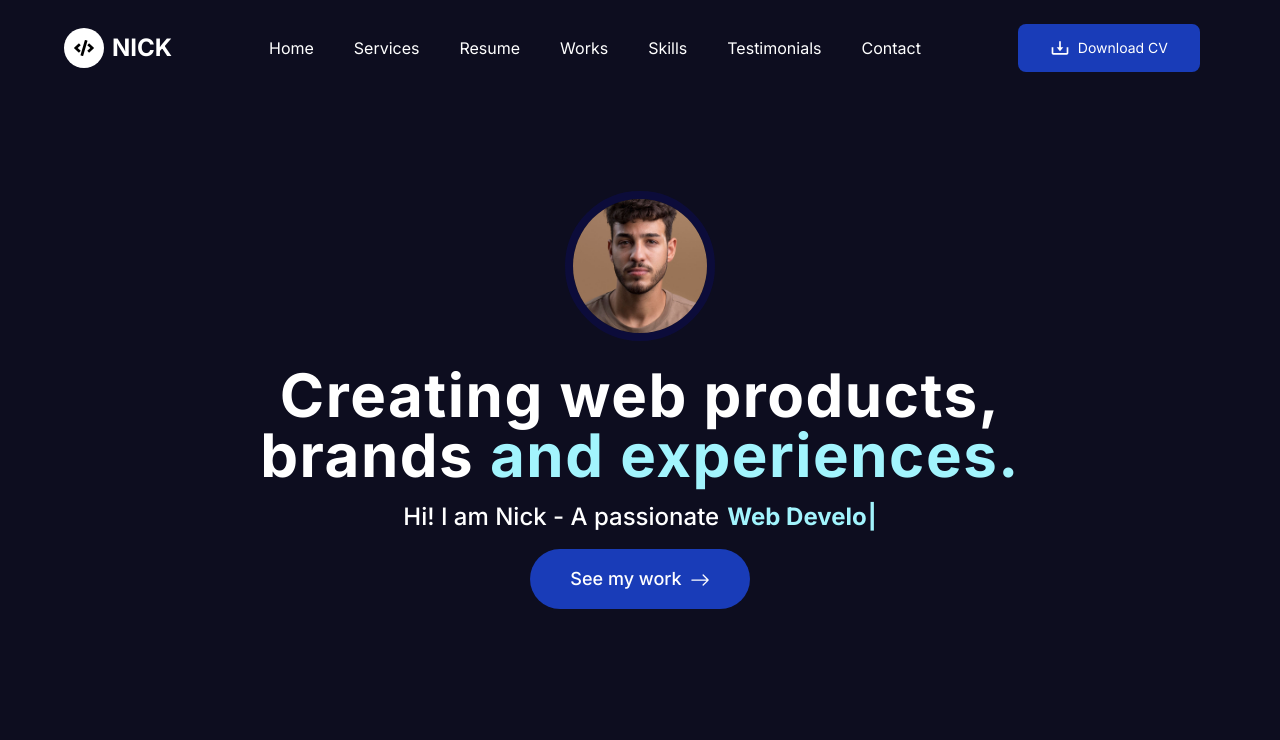
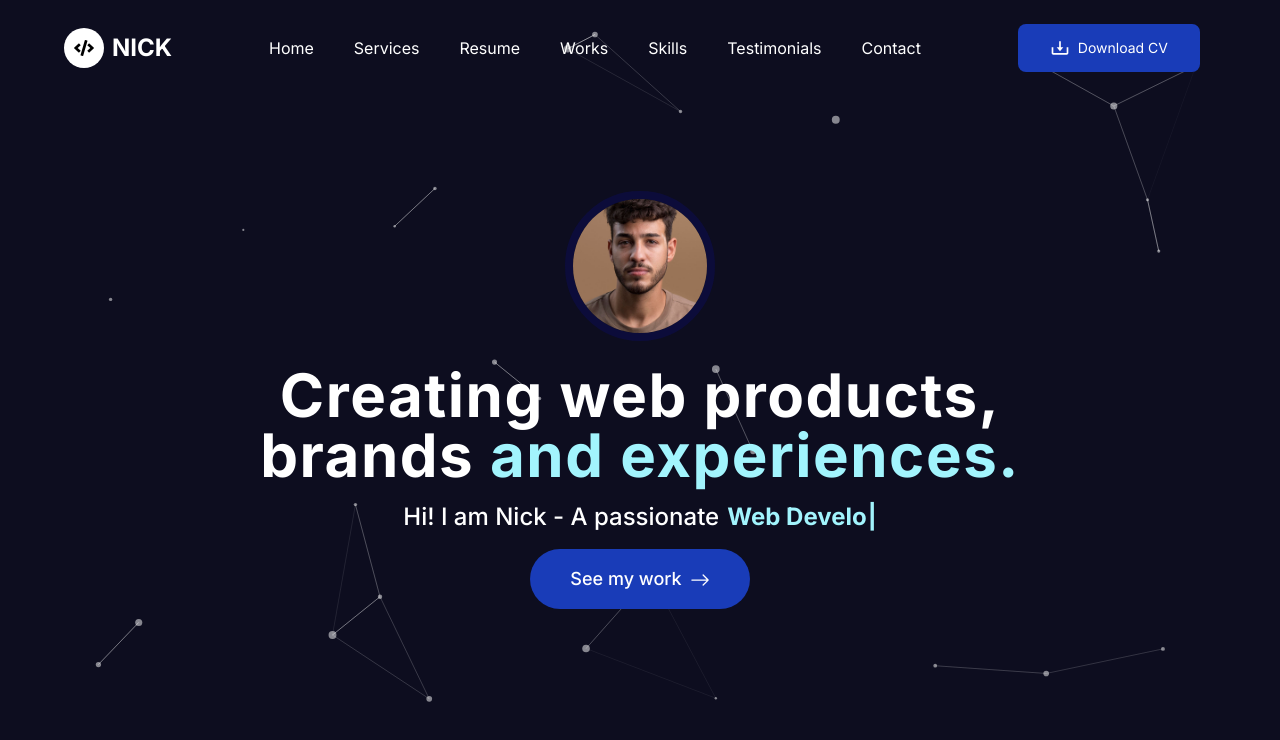
Before and after one commit to Nick-Salifu/web_portfolio, a Next.js app: page / in a window 1280 px wide. Shown: the top 740 px of the page. Built offline with nearby package versions, Linux system fonts and the light colour scheme.

Commit message:
added external libery, react pacticles to the hero section

```diff
--- a/components/Home/Hero/Hero.jsx
+++ b/components/Home/Hero/Hero.jsx
@@ -3,10 +3,12 @@
 import Image from "next/image"
 import Typerwriter from "typewriter-effect"
 import {BsArrowRight} from "react-icons/bs"
+import ParticlesHero from "./ParticleBackground"
 
 const Hero = () => {
   return (
     <div className="relative h-screen flex flex-col items-center justify-center text-white overflow-hidden">
+        <ParticlesHero />
         <div className="relative z-10 flex flex-col items-center">
             <Image src="/images/s1.jpg" alt="hero image" width={150} height={150} className="rounded-full border-8 border-[#0c0c48aa]" />
 
--- /dev/null
+++ b/components/Home/Hero/ParticleBackground.jsx
@@ -0,0 +1,84 @@
+// components/ParticlesHero.tsx
+"use client";
+
+import { useEffect, useMemo, useState } from "react";
+import Particles, { initParticlesEngine } from "@tsparticles/react";
+import { Container, ISourceOptions, MoveDirection, OutMode } from "@tsparticles/engine";
+import { loadSlim } from "@tsparticles/slim";
+
+// Need to install @tsparticles/react , @tsparticles/engine and @tsparticles/slim packages
+// npm install @tsparticles/react @tsparticles/engine @tsparticles/slim
+
+export default function ParticlesHero() {
+  const [init, setInit] = useState(false);
+
+  useEffect(() => {
+    initParticlesEngine(async (engine) => {
+      await loadSlim(engine);
+    }).then(() => {
+      setInit(true);
+    });
+  }, []);
+
+  const particlesLoaded = async (container) => {
+    console.log(container);
+  };
+
+  const options = useMemo(
+    () => ({
+      background: {
+        color: { value: "transparent" }, // Transparent for overlay use
+      },
+      fullScreen: {
+        enable: false,
+      },
+      fpsLimit: 60,
+      interactivity: {
+        events: {
+          onClick: { enable: true, mode: "push" },
+          onHover: { enable: true, mode: "repulse" },
+        },
+        modes: {
+          push: { quantity: 4 },
+          repulse: { distance: 100, duration: 0.4 },
+        },
+      },
+      particles: {
+        color: { value: "#ffffff" },
+        links: {
+          color: "#ffffff",
+          distance: 150,
+          enable: true,
+          opacity: 0.4,
+          width: 1,
+        },
+        move: {
+          direction: MoveDirection.none,
+          enable: true,
+          outModes: { default: OutMode.out },
+          speed: 2,
+        },
+        number: {
+          density: { enable: true, area: 800 },
+          value: 60,
+        },
+        opacity: { value: 0.5 },
+        shape: { type: "circle" },
+        size: { value: { min: 1, max: 4 } },
+      },
+      detectRetina: true,
+    }),
+    []
+  );
+
+  if (!init) return null;
+
+  return (
+    <Particles
+      id="tsparticles"
+      particlesLoaded={particlesLoaded}
+      options={options}
+      className="absolute inset-0 "
+    />
+  );
+}
--- a/package.json
+++ b/package.json
@@ -9,6 +9,9 @@
     "lint": "eslint"
   },
   "dependencies": {
+    "@tsparticles/engine": "^3.9.1",
+    "@tsparticles/react": "^3.0.0",
+    "@tsparticles/slim": "^3.9.1",
     "next": "15.5.6",
     "react": "19.1.0",
     "react-dom": "19.1.0",
```
Also changed, not shown: 1 other file (tests, documents, lock files or other folders).
